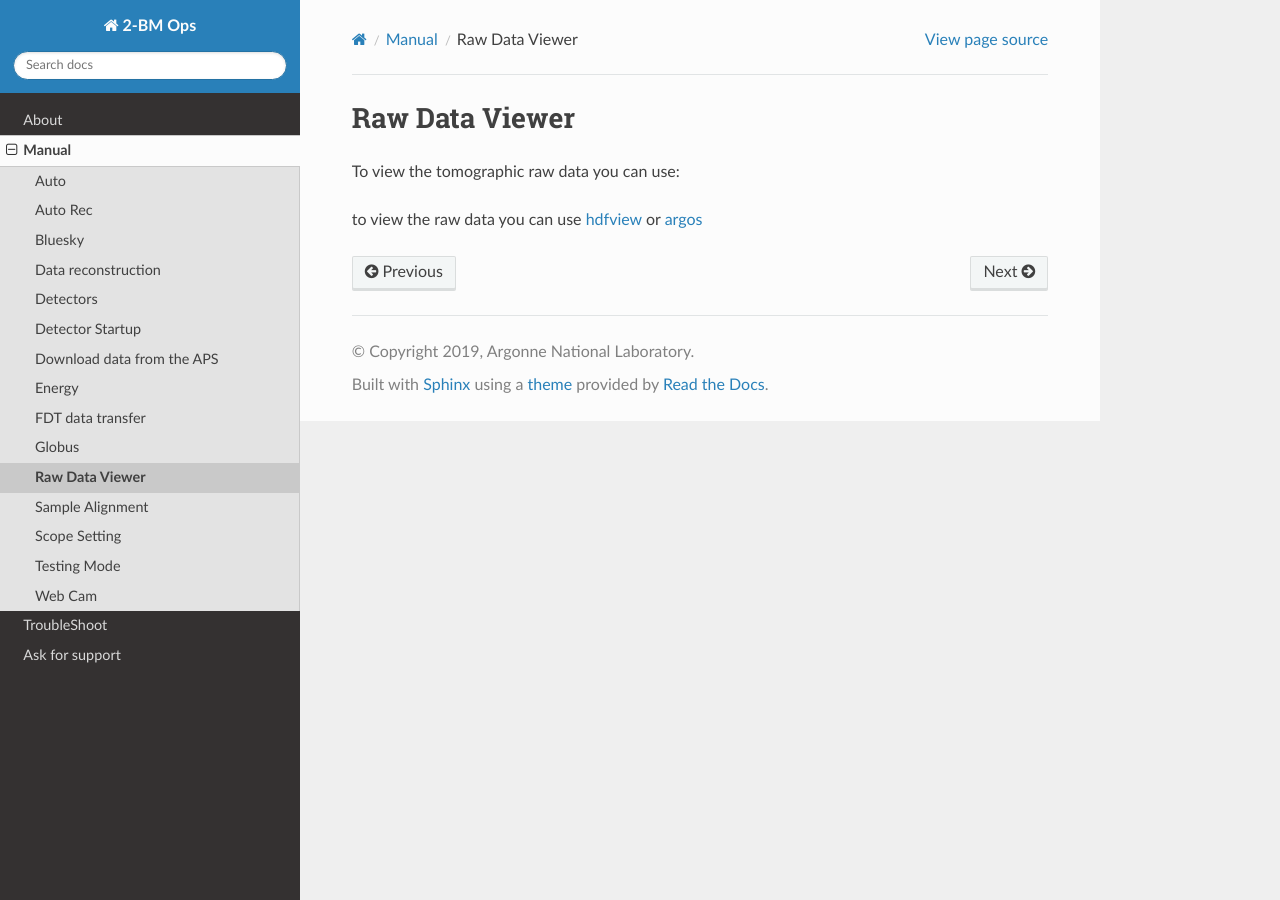
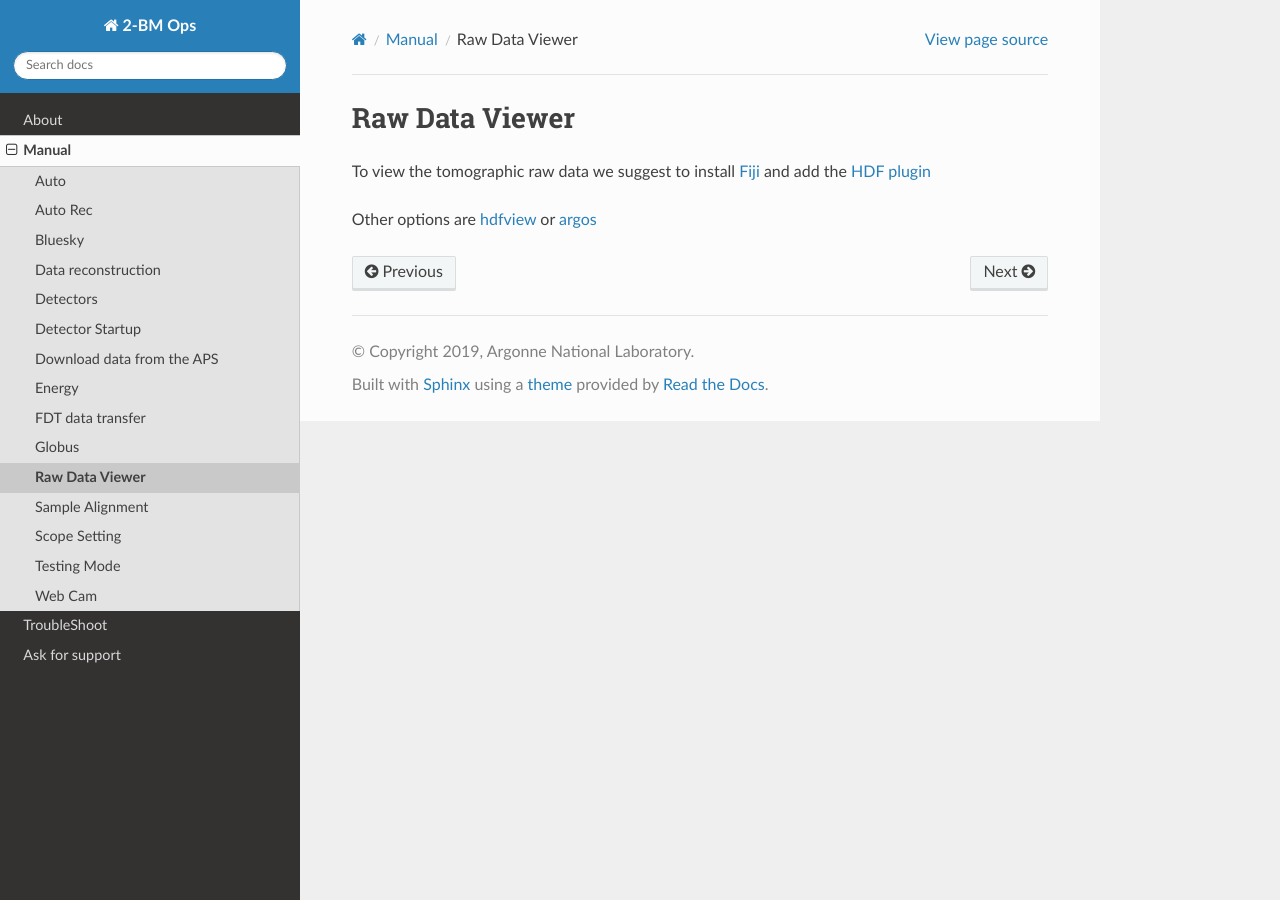
Before and after one commit to xray-imaging/2bm-docs, a Sphinx documentation site: the page built from docs/source/manual/item_011.rst, in a window 1280 px wide. Built offline with Sphinx 7.4.7 and the Read the Docs theme 2.0.0, drawn with Linux system fonts in a browser that asks for light colours.

Commit message:
update hdf / ImageJ reader instruction

```diff
--- a/docs/source/manual/item_011.rst
+++ b/docs/source/manual/item_011.rst
@@ -1,7 +1,8 @@
 Raw Data Viewer
 ===============
 
-To view the tomographic raw data you can use:
+To view the tomographic raw data we suggest to install `Fiji <https://imagej.net/Fiji>`_ and add
+the `HDF plugin <https://github.com/paulscherrerinstitute/ch.psi.imagej.hdf5>`_
 
-to view the raw data you can use  `hdfview <https://support.hdfgroup.org/products/java/hdfview/>`_ or
+Other options are `hdfview <https://support.hdfgroup.org/products/java/hdfview/>`_ or
 `argos <https://github.com/titusjan/argos>`_
```
